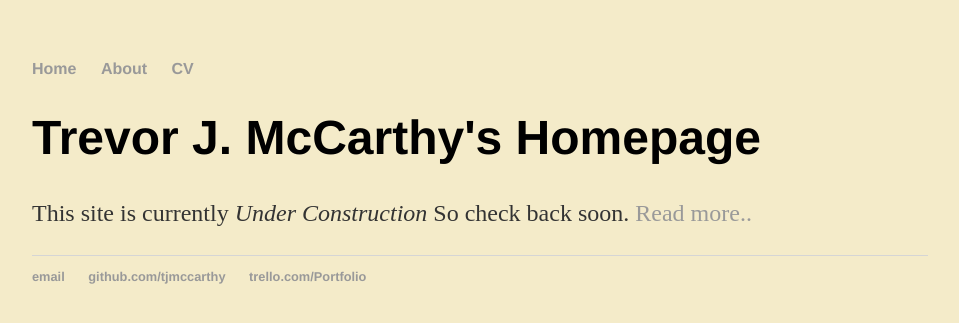
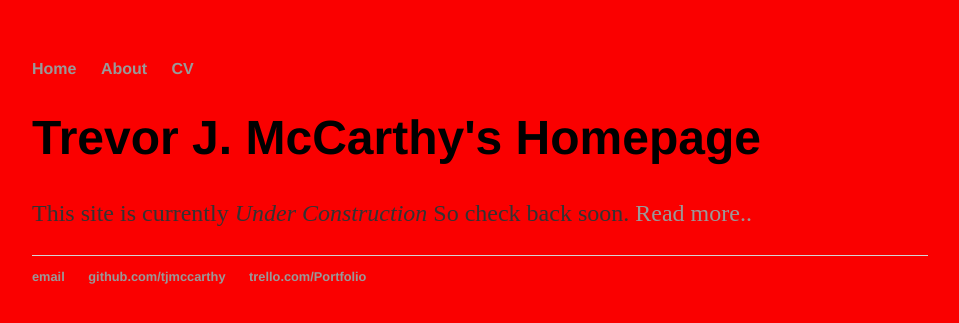
Before and after one commit to tjmccarthy/tjmccarthy.github.io, a Jekyll site: the page built from index.html, in a window 1280 px wide. Shown: the top 323 px of the page, without its empty margins (160-1119 px from the left). Built offline with Jekyll 4.4.1, drawn with Linux system fonts in a browser that asks for light colours.

Commit message:
Update main.css

```diff
--- a/css/main.css
+++ b/css/main.css
@@ -1,7 +1,7 @@
 body {
     margin: 60px auto;
     width: 70%;
-    background-color: #F4EBC9;
+    background-color: rgb(250,0,0);
 }
 nav ul, footer ul {
     font-family:'Helvetica', 'Arial', 'Sans-Serif';
```
